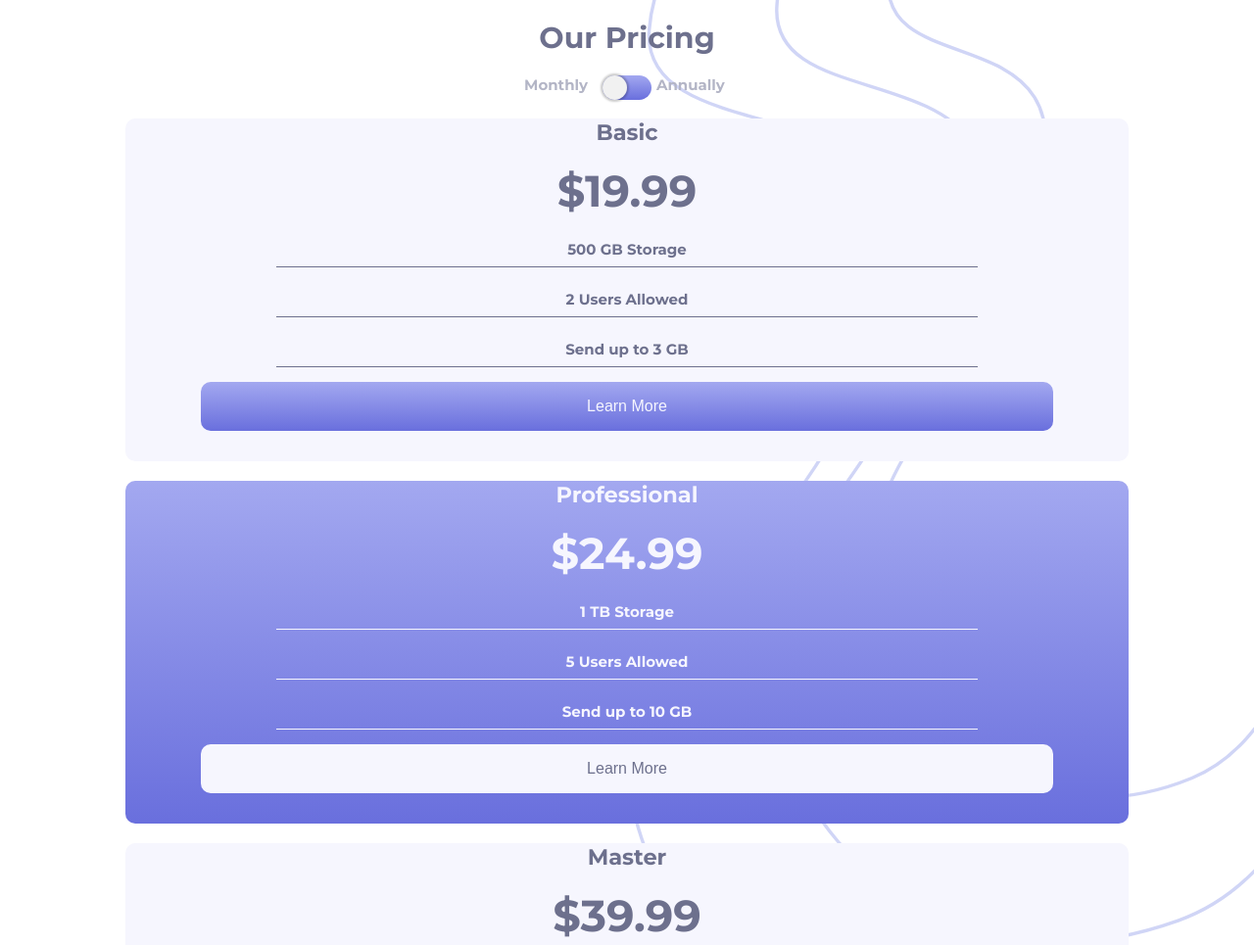
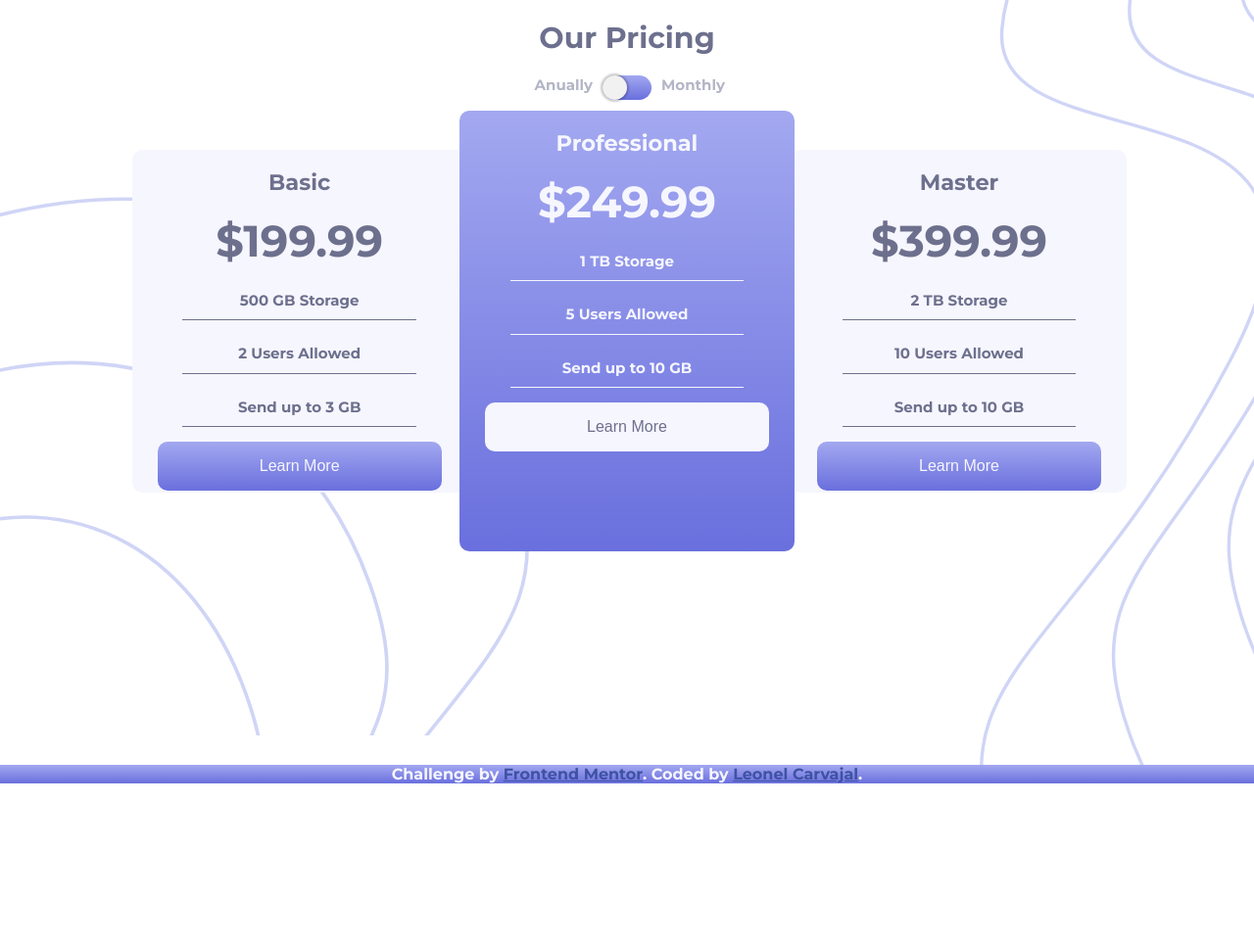
Before and after one commit to leonel-carvajal/Princing-componente-width-toggle-master, a plain HTML site: page index.html in a window 1280 px wide. Shown: the top 965 px of the page at 98% size. After the commit the page ends 800 px from the top, so only its background shows below. Drawn offline with Linux system fonts and the light colour scheme.

Commit message:
toogle finish

```diff
--- a/estilos.css
+++ b/estilos.css
@@ -12,10 +12,12 @@ body{
   font-size: 15px;
   font-family: 'Montserrat',sans-serif;
   /* background-color: var(--Very-Light); */
-  background-image: url('/images/bg-top.svg');
+  background-image: url('/images/bg-top.svg'),
+                    url('/images/bg-bottom.svg');
   background-repeat: no-repeat;
   background-size: 50%;
-  background-position:  top right;
+  background-position:  top right,
+                        bottom right;
 }
 
 .title{
@@ -41,14 +43,14 @@ body{
 }
 .card:nth-child(odd) p{
   border-bottom: 1px solid var(--Grayish-Blue);
-  line-height: 2.2rem;
+  line-height: 2.4rem;
   width: 70%;
   margin-left: auto;
   margin-right: auto;
 }
 .card:nth-child(even) p{
   border-bottom: 1px solid var(--Very-Light);
-  line-height: 2.2rem;
+  line-height: 2.4rem;
   width: 70%;
   margin-left: auto;
   margin-right: auto;
@@ -89,13 +91,23 @@ body{
 .toggle{
   width: 50px;
   height: 25px;
+  position: relative;
   margin-left: auto;
   margin-right: auto;
   background:linear-gradient(hsl(236, 72%, 79%), hsl(237, 63%, 64%));
   cursor: pointer;
   border-radius: 800px;
 }
-
+.month{
+  position: absolute;
+  top: 0;
+  left: 60px;
+}
+.anually{
+  position: absolute;
+  top: 0;
+  right: 60px;
+}
 .ball {
   display: block;
   position: relative;
@@ -103,32 +115,52 @@ body{
   height: 25px;
   background-color: #f1f1f1;
   border-radius: 100px;
-  transition: transform 0.5s;
+  transition: transform 0.4s;
   box-shadow: 0 0 2px 2px rgba(0, 0, 0, 0.2);
 }
-.ball::after{
-  content: 'Annually';
-  position: absolute;
-  left: 55px;
-}
-.ball::before{
-  content: 'Monthly';
-  position: absolute;
-  right: 40px;
-}
+
 .active{
   transform: translateX(25px);
 }
-
-
 
 .attribution {
   font-size: 16px;
   text-align: center;
   background: linear-gradient(hsl(236, 72%, 79%), hsl(237, 63%, 64%));
   color: var(--Very-Light);
+  position: fixed;
+  bottom: 0;
+  width: 100%;
 }
 
 .attribution a {
   color: hsl(228, 45%, 44%);
 }
+@media screen and (min-width:1024px){
+  .container{
+    display: grid;
+    grid-template-columns: repeat(3,1fr);
+    margin-top: 4%;
+  }
+  .card:nth-child(even){
+    width: 80%;
+    height: 450px;
+    z-index: 10;
+    margin-top: -40px;
+  }
+  .card:nth-child(1){
+    margin-left: 135px;
+    z-index: 1;
+  }
+  .card:nth-child(3){
+    z-index: 1;
+    margin-left: -45px;
+  }
+  body{
+    background-image: url('/images/bg-top.svg'),
+                      url('/images/bg-bottom.svg');
+    background-position: 1000px 0,
+                          -100px 200px;
+  }
+
+}
--- a/index.html
+++ b/index.html
@@ -13,15 +13,17 @@
 <body>
   <header class="header">
     <h1 class="title">Our Pricing</h1>
-    <div class="toggle">
-      <span class="ball"></span>
+    <div class="toggle" id="toggle">
+    <span class="ball" >
+    </span>
+    <span class="month">Monthly</span><span class="anually">Anually</span>
     </div>
   </header>
   <section class="container">
 
     <div class="card">
       <h2 class="plan"> Basic</h2>
-      <h3 class="price">&dollar;19.99</h3>
+      <h3 class="price">&dollar;199.99</h3>
       <p> 500 GB Storage</p>
       <p>2 Users Allowed</p>
       <p>Send up to 3 GB</p>
@@ -31,7 +33,7 @@
     <div class="card">
       <h2 class="plan"> Professional</h2>
       <h3 class="price">
-        &dollar;24.99
+        &dollar;249.99
       </h3>
       <p> 1 TB Storage</p>
       <p> 5 Users Allowed</p>
@@ -41,7 +43,7 @@
     <div class="card">
       <h2 class="plan">Master</h2>
       <h3 class="price">
-        &dollar;39.99</h3>
+        &dollar;399.99</h3>
       <p> 2 TB Storage</p>
       <p> 10 Users Allowed</p>
       <p>Send up to 10 GB</p>
@@ -52,6 +54,7 @@
     Challenge by <a href="https://www.frontendmentor.io?ref=challenge" target="_blank">Frontend Mentor</a>.
     Coded by <a href="#">Leonel Carvajal</a>.
   </footer>
+  <script src="script.js"></script>
 </body>
 
 </html>
--- /dev/null
+++ b/script.js
@@ -0,0 +1,22 @@
+const toggle = document.getElementById('toggle')
+const price = document.querySelectorAll('h3')
+
+toggle.addEventListener('click', (e) => {
+  if (toggle.childNodes[1].classList.contains('ball') && !(toggle.childNodes[1].classList.contains('active'))) {
+    toggle.childNodes[1].classList.add('active')
+
+    price[0].textContent = '$19.99'
+    price[1].textContent = '$24.99'
+    price[2].textContent = '$39.99'
+
+  } else {
+    toggle.childNodes[1].classList.remove('active')
+
+
+    price[0].textContent = '$199.99'
+    price[1].textContent = '$249.99'
+    price[2].textContent = '$399.99'
+
+  }
+})
+console.log(price[0].textContent)
```
